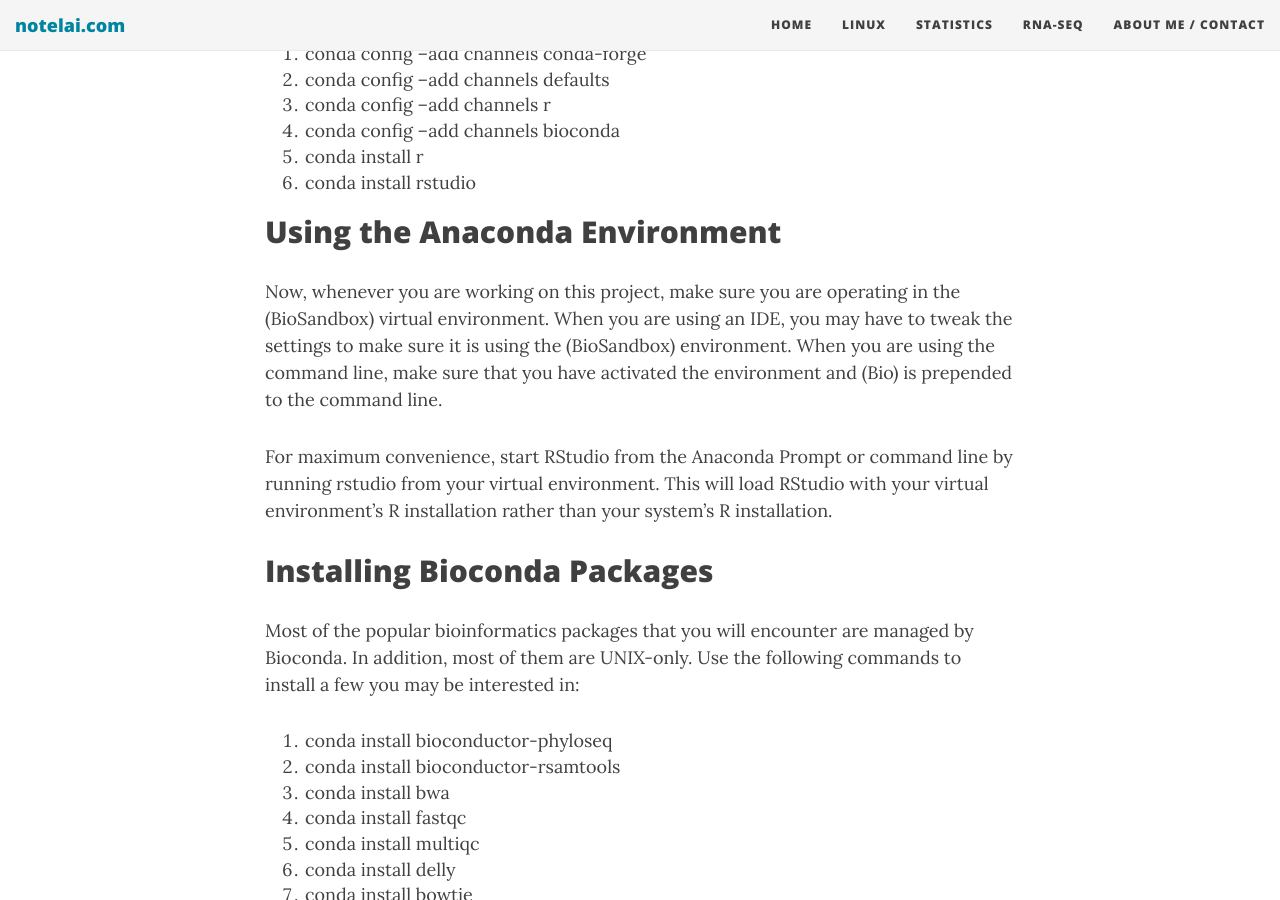
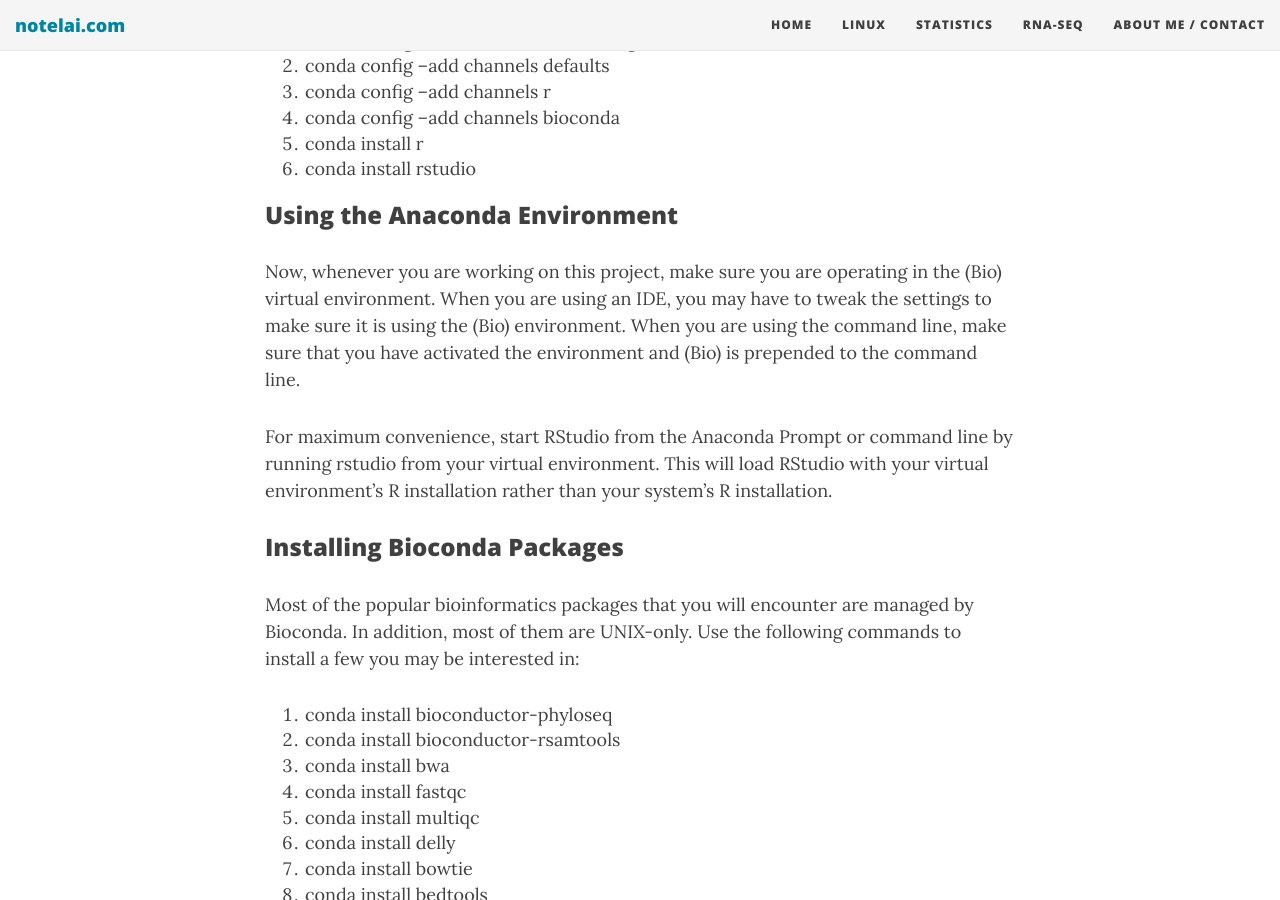
Before and after one commit to notelai/notelai.github.io, a Jekyll site: the page built from _posts/2020-04-29-installing-r-and-python-in-anaconda.md, in a window 1280 px wide and 900 px high, scrolled down 1907 px. Built offline with Jekyll 4.4.1, drawn with Linux system fonts in a browser that asks for light colours; nearby versions of some CDN libraries.

Commit message:
update post

```diff
--- a/_posts/2020-04-29-installing-r-and-python-in-anaconda.md
+++ b/_posts/2020-04-29-installing-r-and-python-in-anaconda.md
@@ -10,7 +10,7 @@ Any software stack that can be built with Anaconda can be replicated on any othe
 
 We will make frequent mention of Python in this guide. This is because, at its core, Anaconda is a virtualizer for Python. There is a close relationship between Python and R in the biology community, so they are managed simultaneously by Anaconda. The principles in this guide can be similarly applied to creating Python environments. See the relevant section of the related guide in this repository on installing Python.
 
-## Creating a Virtual Environment (UNIX)
+### Creating a Virtual Environment (UNIX)
 
 We will reference this document: conda.io/docs/using/envs.html throughout.
 
@@ -26,7 +26,7 @@ After activating the environment, the command line will be prepended by (Bio) an
 
 We will install dependencies to the virtual environment, so make sure the `(Bio)` environment is active for the next steps.
 
-## Creating a Virtual Environment (Windows)
+### Creating a Virtual Environment (Windows)
 We will reference this document: conda.io/docs/using/envs.html throughout.
 
 Windows users will run these commands in the Anaconda Prompt. The only difference is Windows users will ignore the `source` command when acitvating and deactivating virtual environments.
@@ -51,12 +51,12 @@ Run these commands in order. This will install R, RStudio, and add various chann
 5. conda install r
 6. conda install rstudio
 
-## Using the Anaconda Environment
-Now, whenever you are working on this project, make sure you are operating in the (BioSandbox) virtual environment. When you are using an IDE, you may have to tweak the settings to make sure it is using the (BioSandbox) environment. When you are using the command line, make sure that you have activated the environment and (Bio) is prepended to the command line.
+### Using the Anaconda Environment
+Now, whenever you are working on this project, make sure you are operating in the (Bio) virtual environment. When you are using an IDE, you may have to tweak the settings to make sure it is using the (Bio) environment. When you are using the command line, make sure that you have activated the environment and (Bio) is prepended to the command line.
 
 For maximum convenience, start RStudio from the Anaconda Prompt or command line by running rstudio from your virtual environment. This will load RStudio with your virtual environment’s R installation rather than your system’s R installation.
 
-## Installing Bioconda Packages
+### Installing Bioconda Packages
 Most of the popular bioinformatics packages that you will encounter are managed by Bioconda. In addition, most of them are UNIX-only. Use the following commands to install a few you may be interested in:
 
 1. conda install bioconductor-phyloseq
@@ -70,7 +70,7 @@ Most of the popular bioinformatics packages that you will encounter are managed
 
 Check out bioconda.github.io/recipes.html for the full list of Bioconda packages, and docs.continuum.io/anaconda/pkg-docs for a full list of Anaconda packages.
 
-## Opening RStudio with your Anaconda Environment
+### Opening RStudio with your Anaconda Environment
 Simply run:
 
 1. rstudio
```
